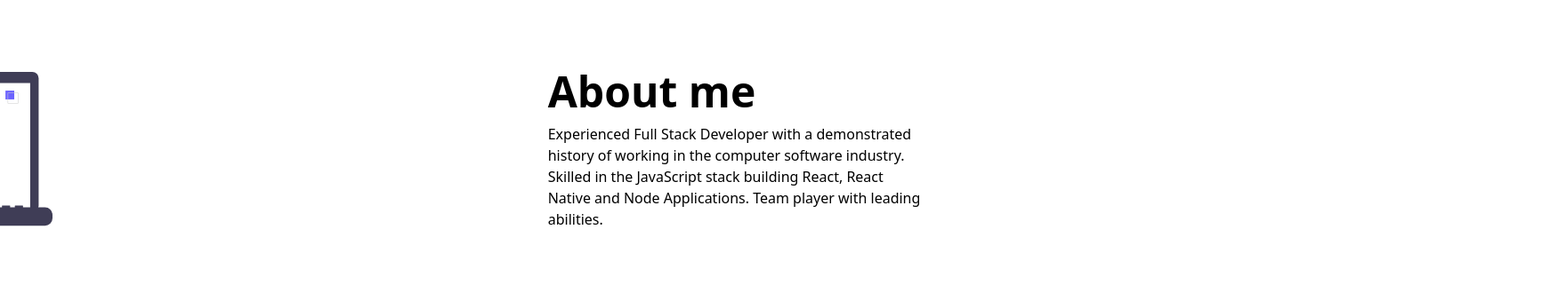
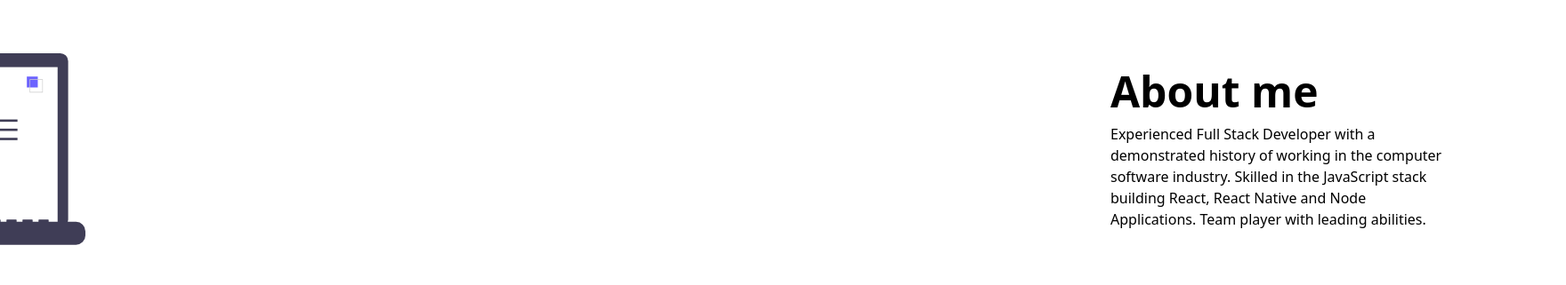
Before and after one commit to SL0TR/portfolio-ssr, a Next.js app: page / in a window 1280 px wide. Shown: the part 1031-1352 px from the top of the page at 89% size, 1760 px wide, since content can reach past the window. Built offline with nearby package versions, Linux system fonts and the light colour scheme.

Commit message:
chores: - update parallax algorithm - reverse multiplier when user is viewing about section - refactor code

```diff
--- a/components/sections/about.js
+++ b/components/sections/about.js
@@ -1,4 +1,4 @@
-import React, { useCallback, useEffect, useRef } from "react";
+import React, { useCallback, useEffect, useRef, useState } from "react";
 import { useElementSize } from "hooks";
 import { useGlobalStateContext } from "context/GlobalContext";
 
@@ -13,51 +13,60 @@ function AboutSection() {
   const { height: aboutContainerHeight } = useElementSize({
     elementRef: containerHeightElem,
   });
-
-  console.log({ containerHeight });
+  const aboutOffsetY = offsetY - containerHeight?.hero;
+  const translateX = aboutOffsetY * 0.6;
+  const [multiplier, setMultiplier] = useState(1);
 
   const updateContainerHeight = useCallback(() => {
     if (aboutContainerHeight) {
-      setContainerHeight((p) => ({ ...p, hero: aboutContainerHeight }));
+      setContainerHeight((prev) => ({ ...prev, about: aboutContainerHeight }));
     }
   }, [aboutContainerHeight]);
+
+  const updateMultiplier = useCallback(() => {
+    const isOnCurrentSection = offsetY >= containerHeight?.hero;
+
+    if (isOnCurrentSection) {
+      setMultiplier(-1);
+    } else {
+      setMultiplier(1);
+    }
+  }, [offsetY, containerHeight.hero]);
 
   useEffect(() => {
     updateContainerHeight();
   }, [aboutContainerHeight]);
+
+  useEffect(() => {
+    updateMultiplier();
+  }, [updateMultiplier]);
 
   return (
     <div
       ref={containerHeightElem}
       className="min-h-screen relative flex flex-row justify-around dark:bg-gray-800 bg-white z-20"
     >
-      <div className="relative w-1/3">
+      <div className="relative w-1/2">
         <div
-          // ref={containerRef}
           className="w-full absolute z-10"
           style={{
-            transform: `translateX(${
-              (offsetY - (containerHeight?.hero - 200)) * 0.6
-            }px)`,
+            transform: `translateX(${multiplier * translateX}px)`,
             top: `calc(50% - ${leftElemHeight / 2}px)`,
           }}
           ref={leftElem}
         >
           <img
-            className="px-2"
+            className="px-16"
             src="/guy-thinking.svg"
             alt="mohaimin thinking"
           />
         </div>
       </div>
-      <div className="w-1/3"></div>
-      <div className="relative w-1/3">
+      <div className="relative w-1/2">
         <div
-          className="w-full h-200 absolute"
+          className="w-full h-200 absolute px-32"
           style={{
-            transform: `translateX(-${
-              (offsetY - (containerHeight?.hero - 300)) * 0.6
-            }px)`,
+            transform: `translateX(${-(multiplier * translateX)}px)`,
             top: `calc(50% - ${rightElemHeight / 2}px)`,
           }}
           ref={rightElem}
--- a/components/sections/hero.js
+++ b/components/sections/hero.js
@@ -20,7 +20,7 @@ function HeroSection() {
 
   const updateContainerHeight = useCallback(() => {
     if (heroContainerHeight) {
-      setContainerHeight((p) => ({ ...p, hero: heroContainerHeight }));
+      setContainerHeight((prev) => ({ ...prev, hero: heroContainerHeight }));
     }
   }, [heroContainerHeight]);
 
--- /dev/null
+++ b/components/sections/skills.js
@@ -0,0 +1,9 @@
+import React from "react";
+
+function SkillsSection() {
+  return (
+    <div className="min-h-screen relative flex flex-row justify-around dark:bg-gray-800 bg-blue-200"></div>
+  );
+}
+
+export default SkillsSection;
--- a/pages/index.js
+++ b/pages/index.js
@@ -1,5 +1,6 @@
 import AboutSection from "components/sections/about";
 import HeroSection from "components/sections/hero";
+import SkillsSection from "components/sections/skills";
 import Head from "next/head";
 
 export default function Home() {
@@ -13,6 +14,7 @@ export default function Home() {
       <main className="flex flex-col w-full ">
         <HeroSection />
         <AboutSection />
+        <SkillsSection />
       </main>
     </div>
   );
--- a/styles/styles.css
+++ b/styles/styles.css
@@ -1,6 +1,10 @@
 @tailwind base;
 @tailwind components;
 @tailwind utilities;
+
+html {
+  overflow-x: hidden;
+}
 
 .hero-lottie rect {
   fill: transparent;
```
